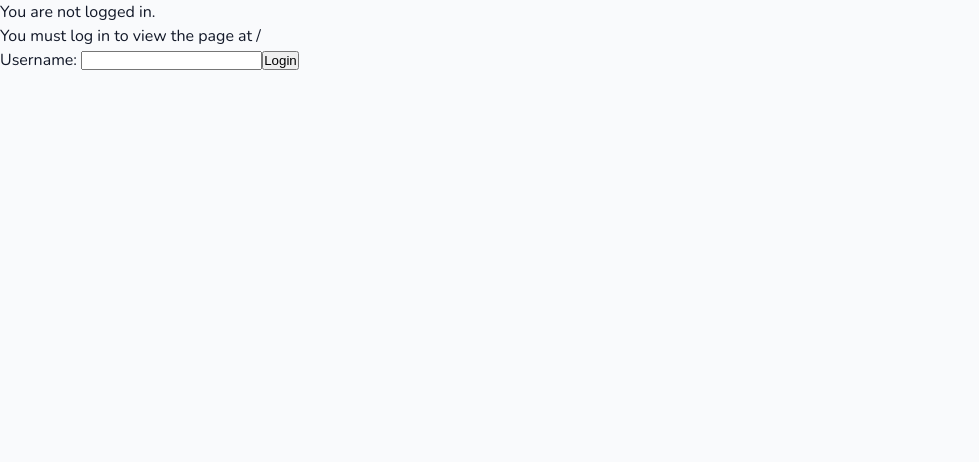
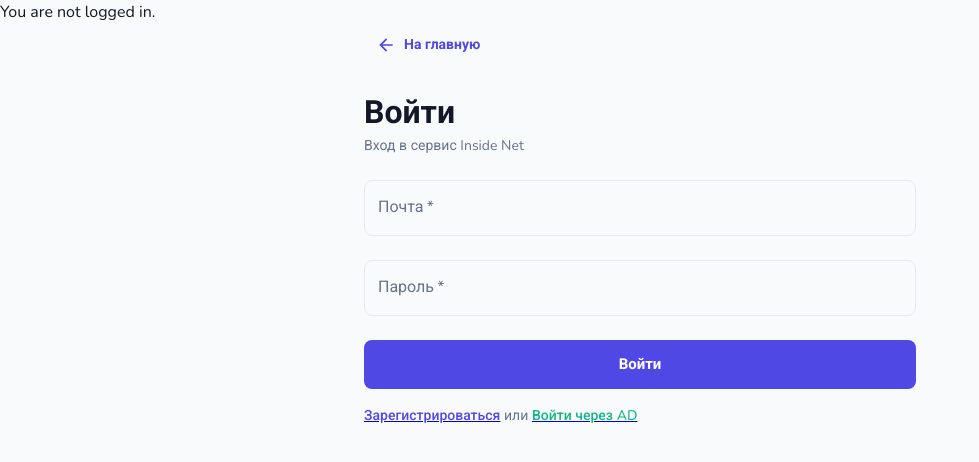
Before and after one commit to Sc222/skb-lab-inside-net, a React app in the folder Web/: page /login in a window 1280 px wide. Shown: the top 462 px of the page, without its empty margins (0-979 px from the left). Built offline with nearby package versions, Linux system fonts and the light colour scheme.

Commit message:
Add login page markup

```diff
--- a/Web/src/Pages/loginPage.tsx
+++ b/Web/src/Pages/loginPage.tsx
@@ -1,23 +1,37 @@
+import { useFormik } from "formik";
+import { Alert, Box, Button, Container, Link, TextField, Typography } from "@mui/material";
+import { Link as RouterLink, useLocation, useNavigate } from "react-router-dom";
+import ArrowBackIcon from "@mui/icons-material/ArrowBack";
 import React from "react";
-import { useLocation, useNavigate } from "react-router-dom";
+import { SiteRoute } from "../Typings/Enums/siteRoute";
+import * as yup from "yup";
 import { useAuthContext } from "../Contexts/authContext";
 
 interface LoginPageProps {}
 
 export const LoginPage: React.FunctionComponent<LoginPageProps> = () => {
-  let navigate = useNavigate();
-  let location = useLocation();
-  let auth = useAuthContext();
+  const [loginError, setLoginError] = React.useState<string | null>(null);
 
-  let from = (location.state as any)?.from?.pathname || "/";
+  const navigate = useNavigate();
+  const location = useLocation();
+  const auth = useAuthContext();
 
-  const onSubmit = async (event: React.FormEvent<HTMLFormElement>): Promise<void> => {
-    event.preventDefault();
+  const from = (location.state as any)?.from?.pathname || "/";
 
-    let formData = new FormData(event.currentTarget);
-    let username = formData.get("username") as string;
-
-    await auth.signIn({ Login: username, Password: "123" }, (result) => {
+  // IMPORTANT: !!! this must match formik validationSchema
+  const requiredFields = new Set<string>(["email", "password"]);
+  const formik = useFormik({
+    initialValues: {
+      email: "",
+      password: "",
+    },
+    validationSchema: yup.object({
+      email: yup.string().email("Введите валидную почту").max(255).required("Введите почту"),
+      password: yup.string().max(255).required("Введите пароль"),
+    }),
+    onSubmit: async (values) => {
+      setLoginError(null);
+      await auth.signIn({ Email: values.email, Password: values.password }, (result) => {
         // Send them back to the page they tried to visit when they were
         // redirected to the login page. Use { replace: true } so we don't create
         // another entry in the history stack for the login page.  This means that
@@ -27,20 +41,112 @@ export const LoginPage: React.FunctionComponent<LoginPageProps> = () => {
         if (result.success) {
           navigate(from, { replace: true });
         } else {
-        // TODO show login error to user
+          setLoginError(result.error);
         }
       });
-  };
+    },
+  });
 
   return (
-    <div>
-      <p>You must log in to view the page at {from}</p>
-      <form onSubmit={onSubmit}>
-        <label>
-          Username: <input name="username" type="text" />
-        </label>
-        <button type="submit">Login</button>
+    <Box
+      component="main"
+      sx={{
+        alignItems: "center",
+        display: "flex",
+        flexGrow: 1,
+        minHeight: "100%",
+      }}
+    >
+      <Container maxWidth="sm">
+        <RouterLink to={SiteRoute.home}>
+          <Button component="a" startIcon={<ArrowBackIcon fontSize="small" />}>
+            На главную
+          </Button>
+        </RouterLink>
+        <form onSubmit={formik.handleSubmit}>
+          <Box sx={{ mt: 3, mb: 1 }}>
+            <Typography color="textPrimary" variant="h4">
+              Войти
+            </Typography>
+            <Typography color="textSecondary" gutterBottom variant="body2">
+              Вход в сервис Inside Net
+            </Typography>
+          </Box>
+          <TextField
+            name="email"
+            required={requiredFields.has("email")}
+            value={formik.values.email}
+            error={Boolean(formik.touched.email && formik.errors.email)}
+            fullWidth
+            helperText={formik.touched.email && formik.errors.email}
+            label="Почта"
+            margin="normal"
+            onBlur={formik.handleBlur}
+            onChange={formik.handleChange}
+            type="email"
+            variant="outlined"
+          />
+          <TextField
+            name="password"
+            required={requiredFields.has("password")}
+            value={formik.values.password}
+            error={Boolean(formik.touched.password && formik.errors.password)}
+            fullWidth
+            helperText={formik.touched.password && formik.errors.password}
+            label="Пароль"
+            margin="normal"
+            onBlur={formik.handleBlur}
+            onChange={formik.handleChange}
+            type="password"
+            variant="outlined"
+          />
+          <Box sx={{ py: 2 }}>
+            <Button
+              color="primary"
+              disabled={formik.isSubmitting}
+              fullWidth
+              size="large"
+              type="submit"
+              variant="contained"
+            >
+              Войти
+            </Button>
+          </Box>
+
+          <Typography color="textSecondary" variant="body2">
+            <RouterLink to={SiteRoute.register}>
+              <Link
+                variant="subtitle2"
+                underline="hover"
+                sx={{
+                  cursor: "pointer",
+                }}
+              >
+                Зарегистрироваться
+              </Link>
+            </RouterLink>{" "}
+            или{" "}
+            <RouterLink to={SiteRoute.register}>
+              {/*TODO CREATE SPECIAL LDAP-REGISTER PAGE !!!*/}
+              <Link
+                color="secondary"
+                variant="subtitle2"
+                underline="hover"
+                sx={{
+                  cursor: "pointer",
+                }}
+              >
+                Войти через AD
+              </Link>
+            </RouterLink>
+          </Typography>
+          {loginError && (
+            <Box sx={{ my: 2 }}>
+              <Alert severity="error"> {loginError}</Alert>
+            </Box>
+          )}
         </form>
-    </div>
+      </Container>
+    </Box>
   );
 };
```
Lines whose indentation alone changed are shown as unchanged.
